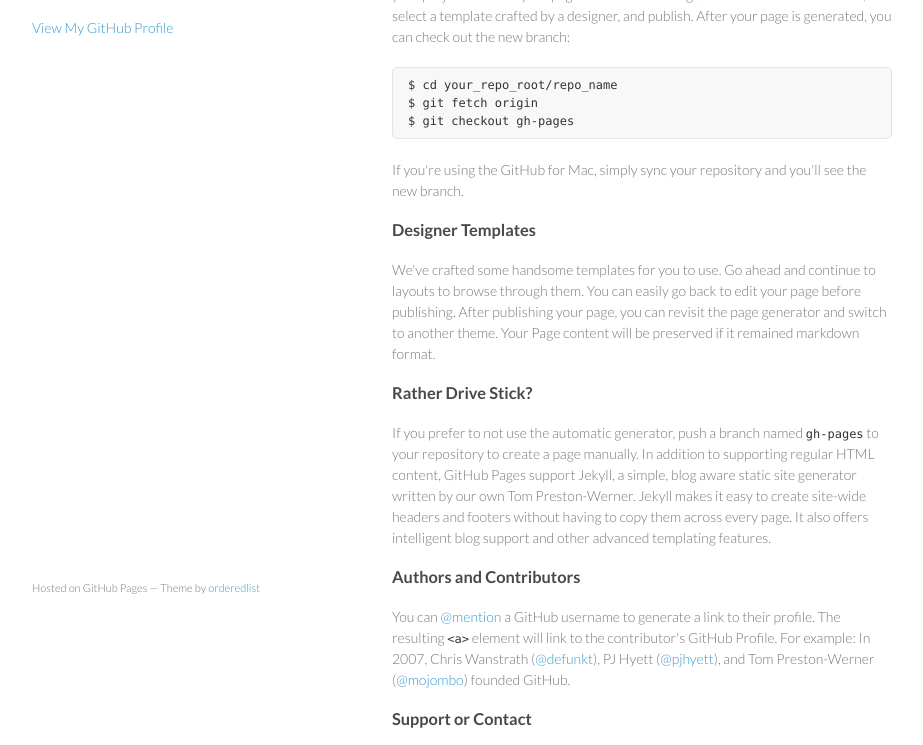
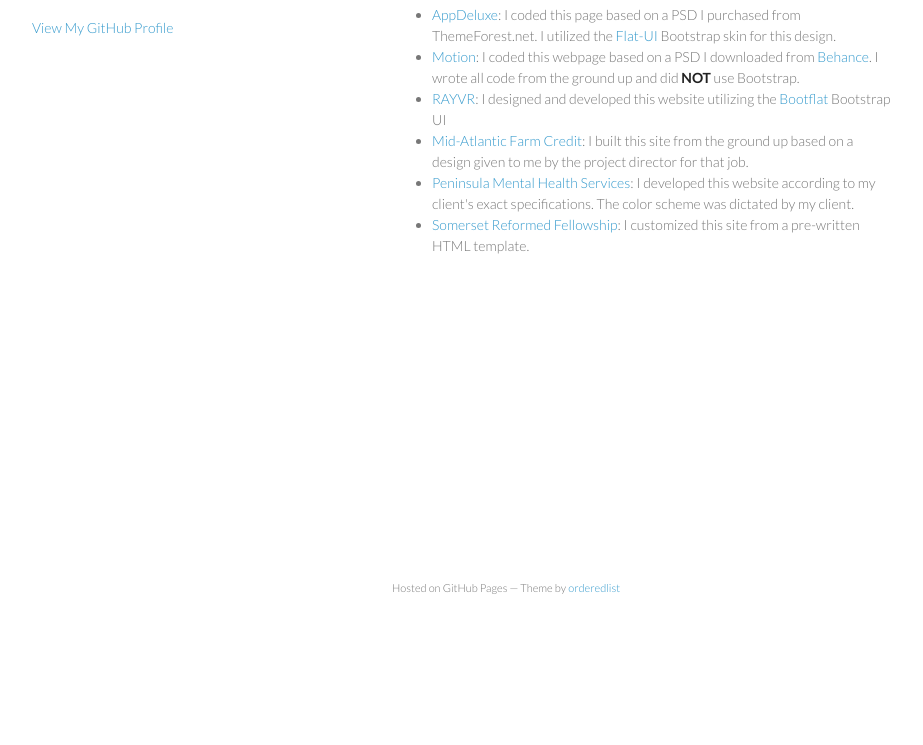
Before and after one commit to rossdlibby/rossdlibby.github.io, a plain HTML site: page index.html in a window 1280 px wide. Shown: the part 133-878 px from the top of the page, without its empty margins (178-1101 px from the left). After the commit the page ends 800 px from the top, so only its background shows below. Drawn offline with Linux system fonts and the light colour scheme.

Commit message:
Portfolio added

```diff
--- a/index.html
+++ b/index.html
@@ -24,37 +24,18 @@
       </header>
       <section>
         <h3>
-<a id="welcome-to-github-pages" class="anchor" href="#welcome-to-github-pages" aria-hidden="true"><span class="octicon octicon-link"></span></a>Welcome to GitHub Pages.</h3>
+<a id="welcome-to-github-pages" class="anchor" href="#welcome-to-github-pages" aria-hidden="true"><span class="octicon octicon-link"></span></a>Welcome to my portfolio.</h3>
 
-<p>This automatic page generator is the easiest way to create beautiful pages for all of your projects. Author your page content here using GitHub Flavored Markdown, select a template crafted by a designer, and publish. After your page is generated, you can check out the new branch:</p>
+<p>These are just a few links to websites I've developed:</p>
 
-<pre><code>$ cd your_repo_root/repo_name
-$ git fetch origin
-$ git checkout gh-pages
-</code></pre>
-
-<p>If you're using the GitHub for Mac, simply sync your repository and you'll see the new branch.</p>
-
-<h3>
-<a id="designer-templates" class="anchor" href="#designer-templates" aria-hidden="true"><span class="octicon octicon-link"></span></a>Designer Templates</h3>
-
-<p>We've crafted some handsome templates for you to use. Go ahead and continue to layouts to browse through them. You can easily go back to edit your page before publishing. After publishing your page, you can revisit the page generator and switch to another theme. Your Page content will be preserved if it remained markdown format.</p>
-
-<h3>
-<a id="rather-drive-stick" class="anchor" href="#rather-drive-stick" aria-hidden="true"><span class="octicon octicon-link"></span></a>Rather Drive Stick?</h3>
-
-<p>If you prefer to not use the automatic generator, push a branch named <code>gh-pages</code> to your repository to create a page manually. In addition to supporting regular HTML content, GitHub Pages support Jekyll, a simple, blog aware static site generator written by our own Tom Preston-Werner. Jekyll makes it easy to create site-wide headers and footers without having to copy them across every page. It also offers intelligent blog support and other advanced templating features.</p>
-
-<h3>
-<a id="authors-and-contributors" class="anchor" href="#authors-and-contributors" aria-hidden="true"><span class="octicon octicon-link"></span></a>Authors and Contributors</h3>
-
-<p>You can <a href="https://github.com/blog/821" class="user-mention">@mention</a> a GitHub username to generate a link to their profile. The resulting <code>&lt;a&gt;</code> element will link to the contributor's GitHub Profile. For example: In 2007, Chris Wanstrath (<a href="https://github.com/defunkt" class="user-mention">@defunkt</a>), PJ Hyett (<a href="https://github.com/pjhyett" class="user-mention">@pjhyett</a>), and Tom Preston-Werner (<a href="https://github.com/mojombo" class="user-mention">@mojombo</a>) founded GitHub.</p>
-
-<h3>
-<a id="support-or-contact" class="anchor" href="#support-or-contact" aria-hidden="true"><span class="octicon octicon-link"></span></a>Support or Contact</h3>
-
-<p>Having trouble with Pages? Check out the documentation at <a href="https://help.github.com/pages">https://help.github.com/pages</a> or contact <a href="mailto:support@github.com">support@github.com</a> and we’ll help you sort it out.</p>
-      </section>
+<ul>
+  <li><a href="appdeluxe">AppDeluxe</a>: I coded this page based on a PSD I purchased from ThemeForest.net. I utilized the <a href="https://github.com/designmodo/Flat-UI" target="_blank">Flat-UI</a> Bootstrap skin for this design.</li>
+  <li><a href="motion">Motion</a>: I coded this webpage based on a PSD I downloaded from <a href="https://www.behance.net/gallery/Motion-template-for-free/9458877" target="_blank">Behance</a>. I wrote all code from the ground up and did <strong>NOT</strong> use Bootstrap.</li>
+  <li><a href="https://rayvr.com" target="_blank">RAYVR</a>: I designed and developed this website utilizing the <a href="https://bootflat.github.io" target="_blank">Bootflat</a> Bootstrap UI</li>
+  <li><a href="http://mafc.com" target="_blank">Mid-Atlantic Farm Credit</a>: I built this site from the ground up based on a design given to me by the project director for that job.</li>
+  <li><a href="http://pmhs.co" target="_blank">Peninsula Mental Health Services</a>: I developed this website according to my client's exact specifications. The color scheme was dictated by my client.</li>
+  <li><a href="http://somersetreformed.org" target="_blank">Somerset Reformed Fellowship</a>: I customized this site from a pre-written HTML template.</li>
+</ul>
       <footer>
         <p><small>Hosted on GitHub Pages &mdash; Theme by <a href="https://github.com/orderedlist">orderedlist</a></small></p>
       </footer>
```
